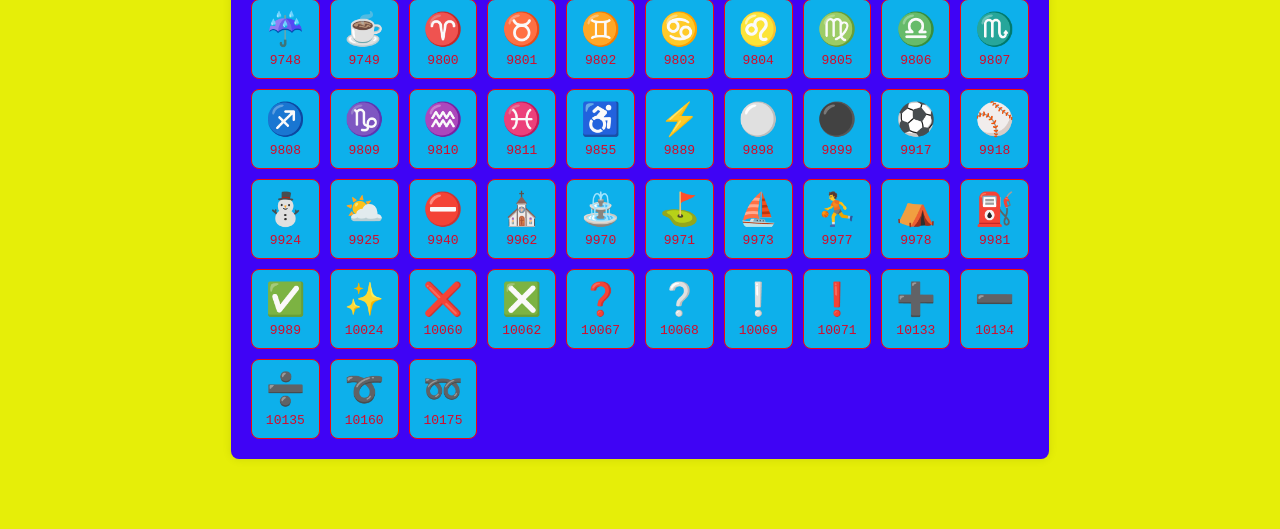
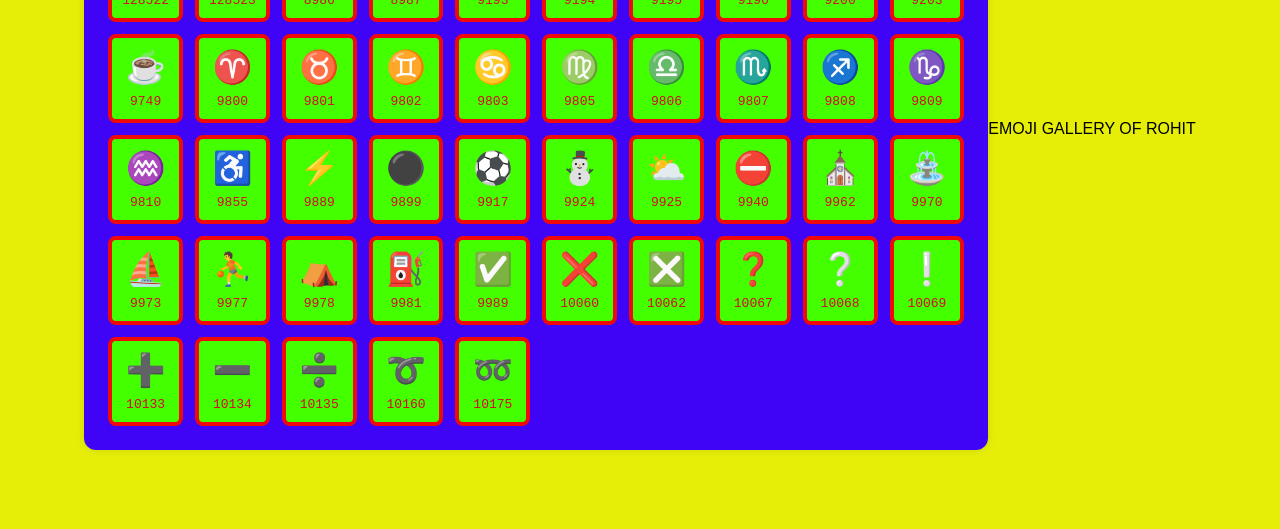
Before and after one commit to RohitDeoraa/mtm6302-emoji-rohitdeoraa, a plain HTML site: page index.html in a window 1280 px wide. Shown: the part 271-800 px from the top of the page. Drawn offline with Linux system fonts and the light colour scheme.

Commit message:
COMPLETED MY ASSIGNMENT

```diff
--- a/index.html
+++ b/index.html
@@ -10,4 +10,5 @@
     <section id="emoji-gallery" class="emoji-gallery"></section>
     <script src="script.js"></script>
 </body>
+<fotter> EMOJI GALLERY OF ROHIT</fotter>
 </html>
--- a/script.js
+++ b/script.js
@@ -20,44 +20,36 @@ document.addEventListener('DOMContentLoaded', () => {
         { code: '&#9196;', decimal: '9196' },
         { code: '&#9200;', decimal: '9200' },
         { code: '&#9203;', decimal: '9203' },
-        { code: '&#9748;', decimal: '9748' },
         { code: '&#9749;', decimal: '9749' },
         { code: '&#9800;', decimal: '9800' },
         { code: '&#9801;', decimal: '9801' },
         { code: '&#9802;', decimal: '9802' },
         { code: '&#9803;', decimal: '9803' },
-        { code: '&#9804;', decimal: '9804' },
         { code: '&#9805;', decimal: '9805' },
         { code: '&#9806;', decimal: '9806' },
         { code: '&#9807;', decimal: '9807' },
         { code: '&#9808;', decimal: '9808' },
         { code: '&#9809;', decimal: '9809' },
         { code: '&#9810;', decimal: '9810' },
-        { code: '&#9811;', decimal: '9811' },
         { code: '&#9855;', decimal: '9855' },
         { code: '&#9889;', decimal: '9889' },
-        { code: '&#9898;', decimal: '9898' },
         { code: '&#9899;', decimal: '9899' },
         { code: '&#9917;', decimal: '9917' },
-        { code: '&#9918;', decimal: '9918' },
         { code: '&#9924;', decimal: '9924' },
         { code: '&#9925;', decimal: '9925' },
         { code: '&#9940;', decimal: '9940' },
         { code: '&#9962;', decimal: '9962' },
         { code: '&#9970;', decimal: '9970' },
-        { code: '&#9971;', decimal: '9971' },
         { code: '&#9973;', decimal: '9973' },
         { code: '&#9977;', decimal: '9977' },
         { code: '&#9978;', decimal: '9978' },
         { code: '&#9981;', decimal: '9981' },
         { code: '&#9989;', decimal: '9989' },
-        { code: '&#10024;', decimal: '10024' },
         { code: '&#10060;', decimal: '10060' },
         { code: '&#10062;', decimal: '10062' },
         { code: '&#10067;', decimal: '10067' },
         { code: '&#10068;', decimal: '10068' },
         { code: '&#10069;', decimal: '10069' },
-        { code: '&#10071;', decimal: '10071' },
         { code: '&#10133;', decimal: '10133' },
         { code: '&#10134;', decimal: '10134' },
         { code: '&#10135;', decimal: '10135' },
--- a/style.css
+++ b/style.css
@@ -17,18 +17,18 @@ body {
 .emoji-gallery {
     display: grid;
     grid-template-columns: repeat(10, 1fr);
-    gap: 10px;
-    padding: 20px;
+    gap: 12px;
+    padding: 24px;
     background-color: rgb(63, 3, 245);
-    border-radius: 8px;
+    border-radius: 12px;
     box-shadow: 0 0 10px rgba(0,0,0,0.1);
 }
 
 .emoji-item {
     text-align: center;
     padding: 10px;
-    background-color: #0db0eb;
-    border: 1px solid #f10909;
+    background-color: #44ff00;
+    border: 4px solid #f10909;
     border-radius: 8px;
 }
 
@@ -38,6 +38,12 @@ body {
 
 .emoji-item code {
     display: block;
-    margin-top: 5px;
+    margin-top: 8px;
     color: #d70a29;
 }
+.fotter{
+background-color: #f10909;
+color: black;
+text-size-adjust: 22px;
+
+}
```
